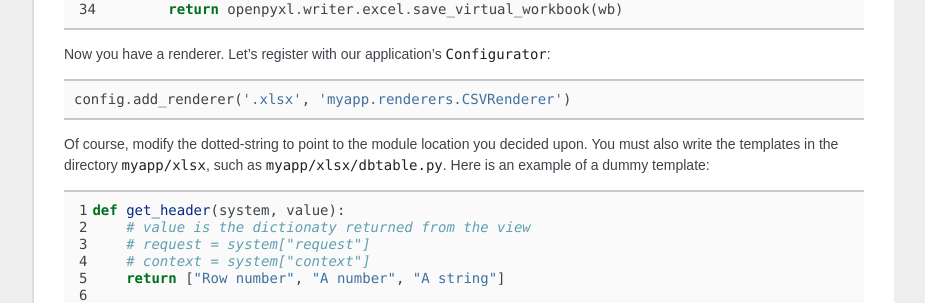
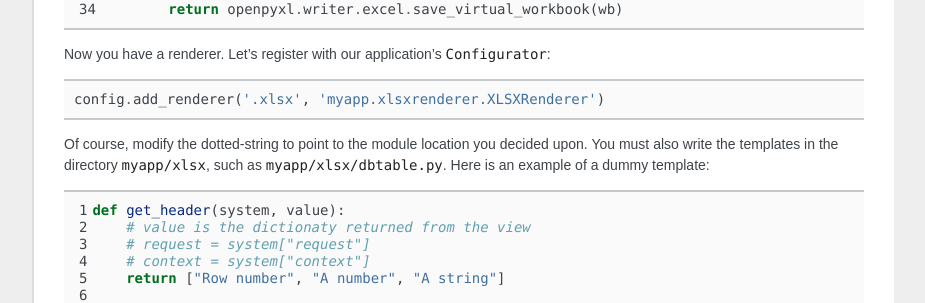
Before and after one commit to Pylons/pyramid_cookbook, a Sphinx documentation site: the page built from docs/templates/customrendererxlsx.rst, in a window 1280 px wide. Shown: the part 1505-1808 px from the top of the page, without its empty margins (198-1123 px from the left). Built offline with Sphinx 7.4.7, drawn with Linux system fonts in a browser that asks for light colours; some web fonts are replaced.

Commit message:
Wrong command for template registration.
Forgot to change the code copied from the CSV template.

```diff
--- a/docs/templates/customrendererxlsx.rst
+++ b/docs/templates/customrendererxlsx.rst
@@ -94,7 +94,7 @@ Now you have a renderer. Let's register with our application's
 
 .. code-block:: python
 
-   config.add_renderer('.xlsx', 'myapp.renderers.CSVRenderer')
+   config.add_renderer('.xlsx', 'myapp.xlsxrenderer.XLSXRenderer')
 
 Of course, modify the dotted-string to point to the module location you
 decided upon. You must also write the templates in the directory
```
